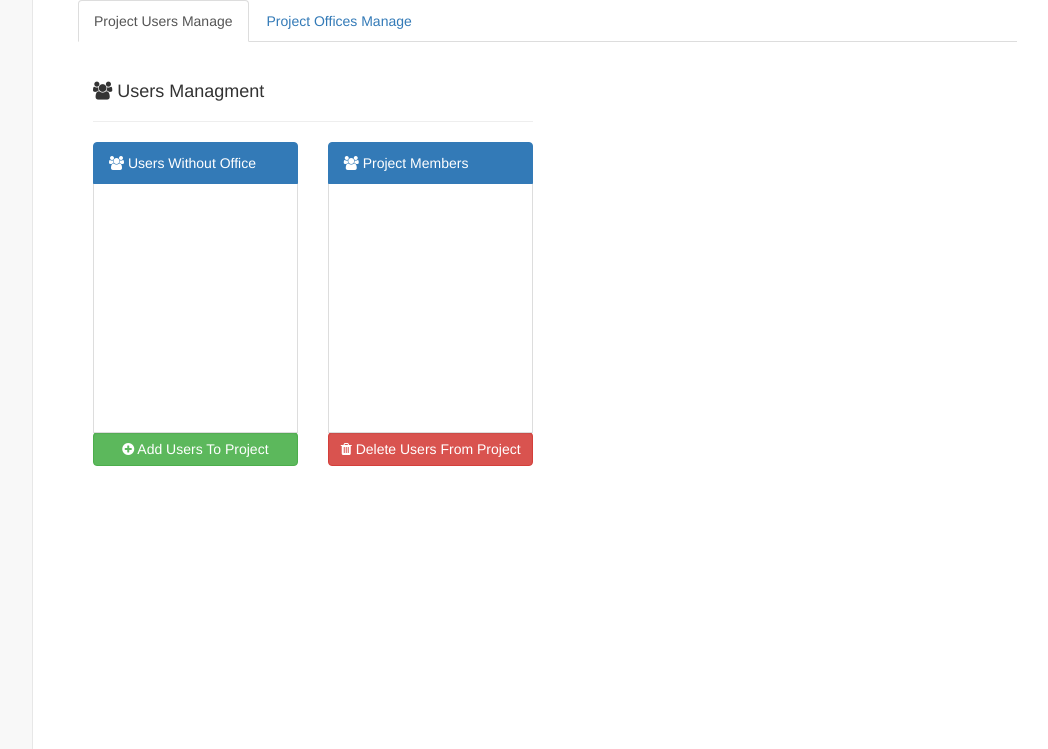
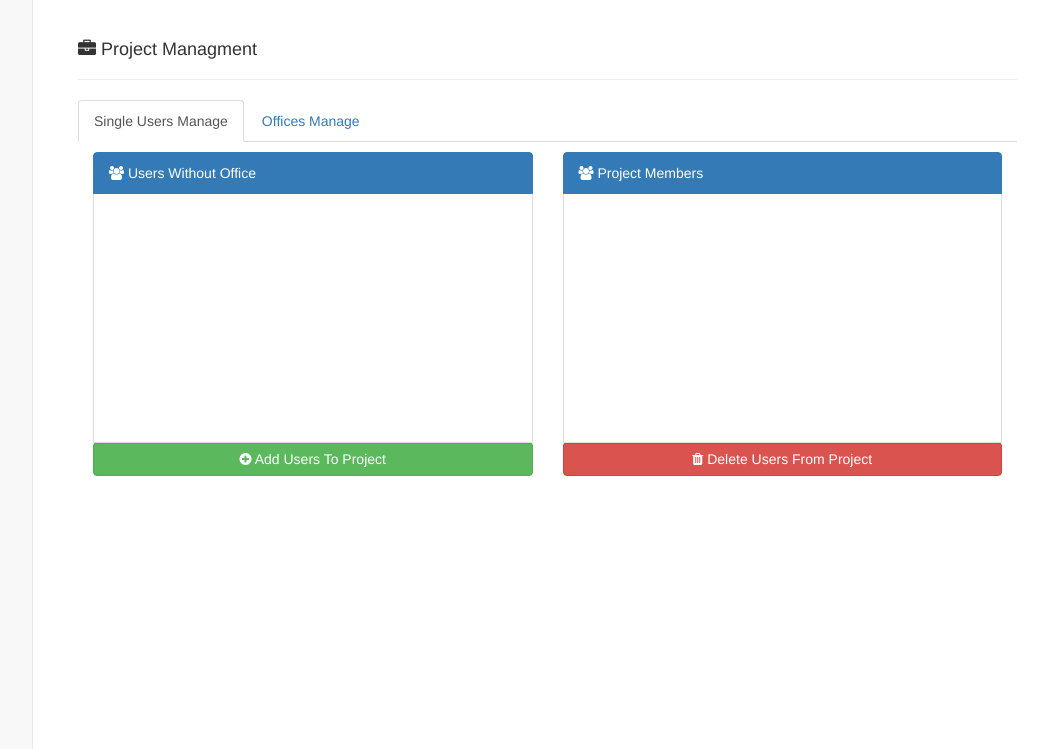
Before and after one commit to vladislavkosko/Zectra_new, a Symfony app: template src/ZectranetBundle/Resources/views/projectSettings.html.twig in a window 1280 px wide. Shown: the part 51-800 px from the top of the page, without its empty margins (218-1266 px from the left). Run offline with Twig, Linux system fonts and the light colour scheme; the template is opened without the code that fills it, so the values that code supplies are empty; some libraries are stand-ins or nearby versions.

```diff
--- a/src/ZectranetBundle/Resources/views/projectSettings.html.twig
+++ b/src/ZectranetBundle/Resources/views/projectSettings.html.twig
@@ -3,30 +3,30 @@
 {% block title %}{{ project.name }} Settings{% endblock %}
 
 {% block body %}
-    <div ng-controller="ProjectController" ng-init="getMembers()">
+    <div ng-controller="ProjectController" ng-init="getMembers(); getOffices();">
+        <div class="row">
+            <div class="col-md-12">
+                <div class="page-header">
+                    <h4><i class="fa fa-briefcase"></i> Project Managment</h4>
+                </div>
 
-        <ul id="myTab" class="nav nav-tabs" role="tablist">
-            <li role="presentation" class="active">
-                <a data-toggle="tab" id="users-manage-tab" class="btn" href="#users-manage" role="tab" aria-expanded="true">
-                    Project Users Manage
+                <ul id="project-manage-tabs" class="nav nav-tabs">
+                    <li class="active">
+                        <a href="#users-manage" data-toggle="tab" class="btn">
+                            Single Users Manage
                         </a>
                     </li>
-            <li data-toggle="tooltip" data-placement="top" title="Table view" role="presentation">
-                <a data-toggle="tab" id="offices-manage-tab" class="btn" href="#offices-manage" role="tab" aria-expanded="false">
-                    Project Offices Manage
+                    <li>
+                        <a href="#offices-manage" data-toggle="tab" class="btn">
+                            Offices Manage
                         </a>
                     </li>
                 </ul>
 
-        <div id="tasks-tab-content" class="tab-content">
-
+                <div class="tab-content">
                     <!-- Begin of Users Manage Panel -->
-            <div id="users-manage" class="tab-pane fade in active" aria-labelledby="users-manage-tab" role="tabpanel">
-                <div class="col-md-6">
-                    <div class="page-header">
-                        <h4><i class="fa fa-users"></i> Users Managment</h4>
-                    </div>
-
+                    <div id="users-manage" style="margin-top: 10px;" class="tab-pane fade in active">
+                        <div class="col-md-12">
                             <div class="row">
                                 <div class="col-md-6" cg-busy="membersPromise">
                                     <div class="list-group">
@@ -76,54 +76,49 @@
                     </div>
                     <!-- End of Users Manage Panel -->
 
-
                     <!-- Begin of Offices Manage Panel -->
-            <div id="offices-manage" class="tab-pane fade" aria-labelledby="offices-manage-tab" role="tabpanel">
-                <div class="col-md-6">
-                    <div class="page-header">
-                        <h4><i class="fa fa-users"></i> Offices Managment</h4>
-                    </div>
-
+                    <div id="offices-manage" style="margin-top: 10px;" class="tab-pane fade">
+                        <div class="col-md-12">
                             <div class="row">
-                        <div class="col-md-6" cg-busy="membersPromise">
+                                <div class="col-md-6" cg-busy="officesPromise">
                                     <div class="list-group">
                                         <div class="list-group-item active">
-                                    <i class="fa fa-users"></i>
+                                            <i class="fa fa-home"></i>
                                             Offices
                                         </div>
                                         <div class="list-group-item" style="height: 250px; max-height: 250px; overflow-y: auto;" ng-cloak>
-                                    <a style="cursor: pointer;" class="list-group-item" ng-repeat="user in users" ng-init="user.selected = false; user.index = $index"
-                                       ng-class="{ 'active': user.selected }" ng-click="user.selected = !user.selected">
-                                        <i class="fa fa-user"></i>
-                                        [[user.name + ' ' + user.surname + ' (' + user.username + ')' ]]
+                                            <a style="cursor: pointer;" class="list-group-item" ng-repeat="office in offices" ng-init="office.selected = false;"
+                                               ng-class="{ 'active': office.selected }" ng-click="office.selected = !office.selected">
+                                                <i class="fa fa-home"></i>
+                                                [[ office.name ]]
                                             </a>
                                         </div>
                                         <div class="form-group">
-                                    <button type="button" ng-click="addUsersToProject()" class="form-control btn btn-default btn-success">
+                                            <button type="button" ng-click="addOfficesToProject()" class="form-control btn btn-default btn-success">
                                                 <i class="fa fa-plus-circle"></i>
-                                        Add Users To Project
+                                                Add Offices To Project
                                             </button>
                                         </div>
                                     </div>
                                 </div>
 
-                        <div class="col-md-6" cg-busy="membersPromise">
+                                <div class="col-md-6" cg-busy="officesPromise">
                                     <div class="list-group">
                                         <div class="list-group-item active">
-                                    <i class="fa fa-users"></i>
-                                    Project Members
+                                            <i class="fa fa-home"></i>
+                                            Project Offices
                                         </div>
                                         <div class="list-group-item" style="height: 250px; max-height: 250px; overflow-y: auto;" ng-cloak>
-                                    <a style="cursor: pointer;" class="list-group-item" ng-repeat="user in projectMembers" ng-init="user.selected = false; user.index = $index"
-                                       ng-class="{ 'active': user.selected }" ng-click="user.selected = !user.selected">
-                                        <i class="fa fa-user"></i>
-                                        [[user.name + ' ' + user.surname + ' (' + user.username + ')' ]]
+                                            <a style="cursor: pointer;" class="list-group-item" ng-repeat="office in projectOffices" ng-init="office.selected = false;"
+                                               ng-class="{ 'active': office.selected }" ng-click="office.selected = !office.selected">
+                                                <i class="fa fa-home"></i>
+                                                [[ office.name ]]
                                             </a>
                                         </div>
                                         <div class="form-group">
-                                    <button type="button" class="form-control btn btn-default btn-danger" ng-click="removeUsersFromProject()">
+                                            <button type="button" class="form-control btn btn-default btn-danger" ng-click="removeOfficesFromProject()">
                                                 <i class="fa fa-trash"></i>
-                                        Delete Users From Project
+                                                Remove Offices From Project
                                             </button>
                                         </div>
                                     </div>
@@ -133,7 +128,8 @@
                     </div>
                     <!-- End of Offices Manage Panel -->
                 </div>
-
+            </div>
+        </div>
     </div>
 {% endblock %}
 
@@ -143,5 +139,12 @@
     <script>
         JSON_URLS.getMembers = "{{ path('zectranet_get_project_members', { 'project_id': project.id }) }}";
         JSON_URLS.saveMembers = "{{ path('zectranet_save_project_members', { 'project_id': project.id }) }}";
+        JSON_URLS.getOffices = "{{ path('zectranet_get_project_offices', { 'project_id': project.id }) }}";
+        JSON_URLS.saveOffices = "";
+
+        $('#project-manage-tabs a').click(function (e) {
+            e.preventDefault();
+            $(this).tab('show');
+        });
     </script>
 {% endblock %}
--- a/web/bundles/zectranet/js/custom/projectController.js
+++ b/web/bundles/zectranet/js/custom/projectController.js
@@ -1,26 +1,40 @@
 Zectranet.controller('ProjectController', ['$scope', '$http', '$rootScope',
     function ($scope, $http, $rootScope) {
 
+        // -------------------- Begin of Scope Variables --------------------\\
+        {
             $scope.currentProjectId = null;
             $scope.epicStories = null;
+
             $scope.projectMembers = null;
             $scope.users = null;
+
+            $scope.projectOffices = null;
+            $scope.offices = null;
 
             $scope.urlGetEpicStories = JSON_URLS.getEpicStories;
             $scope.urlAddEpicStory = JSON_URLS.addEpicStory;
             $scope.urlGetProjectMembers = JSON_URLS.getMembers;
             $scope.urlSaveProjectMembers = JSON_URLS.saveMembers;
+            $scope.urlgetProjectOffices = JSON_URLS.getOffices;
+            $scope.urlSaveProjectOffices = JSON_URLS.saveOffices;
+        }
+        // -------------------- End of Scope Variables ----------------------\\
 
+
+
+        // -------------------- Begin of Project Functions --------------------\\
+        {
             $scope.getEpicStories = function (project_id) {
                 $scope.currentProjectId = project_id;
                 $scope.promiseProject = $http
                     .get($scope.urlGetEpicStories)
-                .success(function(response) {
+                    .success(function (response) {
                         $scope.epicStories = response.EpicStories;
                     });
             };
 
-        $scope.changeCurrentPage = function(project_id) {
+            $scope.changeCurrentPage = function (project_id) {
                 $scope.urlCurrentProject = project_id;
                 $rootScope.initTaskController(project_id);
                 $rootScope.initChatController(project_id);
@@ -37,15 +51,6 @@ Zectranet.controller('ProjectController', ['$scope', '$http', '$rootScope',
                 }
             };
 
-        $scope.getMembers = function () {
-            $scope.membersPromise = $http
-                .get($scope.urlGetProjectMembers)
-                .success(function (response) {
-                    $scope.projectMembers = response.projectMembers;
-                    $scope.users = response.users;
-                });
-        };
-
             function findElementById(what, from) {
                 var index = -1;
                 for (var i = 0; i < from.length; i++) {
@@ -56,6 +61,21 @@ Zectranet.controller('ProjectController', ['$scope', '$http', '$rootScope',
                 }
                 return index;
             }
+        }
+        // -------------------- End of Project Functions ----------------------\\
+
+
+
+        // -------------------- Begin of Single Users Manage --------------------\\
+        {
+            $scope.getMembers = function () {
+                $scope.membersPromise = $http
+                    .get($scope.urlGetProjectMembers)
+                    .success(function (response) {
+                        $scope.projectMembers = response.projectMembers;
+                        $scope.users = response.users;
+                    });
+            };
 
             $scope.addUsersToProject = function () {
                 var idsToRemove = [];
@@ -70,7 +90,9 @@ Zectranet.controller('ProjectController', ['$scope', '$http', '$rootScope',
                     $scope.users.splice(findElementById(idsToRemove[i], $scope.users), 1);
                 }
 
+                if (idsToRemove.length > 0) {
                     $scope.saveMembersState();
+                }
             };
 
             $scope.removeUsersFromProject = function () {
@@ -86,14 +108,74 @@ Zectranet.controller('ProjectController', ['$scope', '$http', '$rootScope',
                     $scope.projectMembers.splice(findElementById(idsToRemove[i], $scope.projectMembers), 1);
                 }
 
+                if (idsToRemove.length > 0) {
                     $scope.saveMembersState();
+                }
             };
 
             $scope.saveMembersState = function () {
                 $scope.membersPromise = $http
-                .post($scope.urlSaveProjectMembers, { 'users': $scope.projectMembers })
-                .success(function (response) { });
+                    .post($scope.urlSaveProjectMembers, {'users': $scope.projectMembers})
+                    .success(function (response) {
+                    });
             };
+        }
+        // -------------------- End of Single Users Manage ----------------------\\
+
+
+
+        // -------------------- Begin of Offices Manage --------------------\\
+        {
+            $scope.getOffices = function () {
+                $scope.officesPromise = $http
+                    .get($scope.urlgetProjectOffices)
+                    .success(function (response) {
+                        $scope.projectOffices = response.projectOffices;
+                        $scope.offices = response.offices;
+                    });
+            };
+
+            $scope.addOfficesToProject = function () {
+                var idsToRemove = [];
+                for (var i = 0; i < $scope.offices.length; i++) {
+                    if ($scope.offices[i].selected) {
+                        $scope.projectOffices.push($scope.offices[i]);
+                        idsToRemove.push($scope.offices[i]);
+                    }
+                }
+
+                for (i = 0; i < idsToRemove.length; i++) {
+                    $scope.offices.splice(findElementById(idsToRemove[i], $scope.offices), 1);
+                }
+                if (idsToRemove.length > 0) {
+                    $scope.saveOfficesState();
+                }
+            };
+
+            $scope.removeOfficesFromProject = function () {
+                var idsToRemove = [];
+                for (var i = 0; i < $scope.projectOffices.length; i++) {
+                    if ($scope.projectOffices[i].selected) {
+                        $scope.offices.push($scope.projectOffices[i]);
+                        idsToRemove.push($scope.projectOffices[i]);
+                    }
+                }
+
+                for (i = 0; i < idsToRemove.length; i++) {
+                    $scope.projectMembers.splice(findElementById(idsToRemove[i], $scope.projectOffices), 1);
+                }
+
+                if (idsToRemove.length > 0) {
+                    $scope.saveOfficesState();
+                }
+            };
+
+            $scope.saveOfficesState = function () {
+                $scope.officesPromise = $http
+                    .post($scope.urlSaveProjectOffices, {'offices': $scope.projectOffices});
+            };
+        }
+        // -------------------- End of Offices Manage ----------------------\\
 
         console.log('Project Controller was loaded...');
     }]);
```
Also changed, not shown: src/ZectranetBundle/Controller/ProjectController.php (+49 -0 lines), src/ZectranetBundle/Entity/Office.php (+10 -0 lines), src/ZectranetBundle/Entity/Project.php (+54 -1 lines), src/ZectranetBundle/Resources/config/routing.yml (+12 -0 lines), src/ZectranetBundle/Resources/views/project.html.twig (+6 -1 lines). Lines whose indentation alone changed are shown as unchanged.
